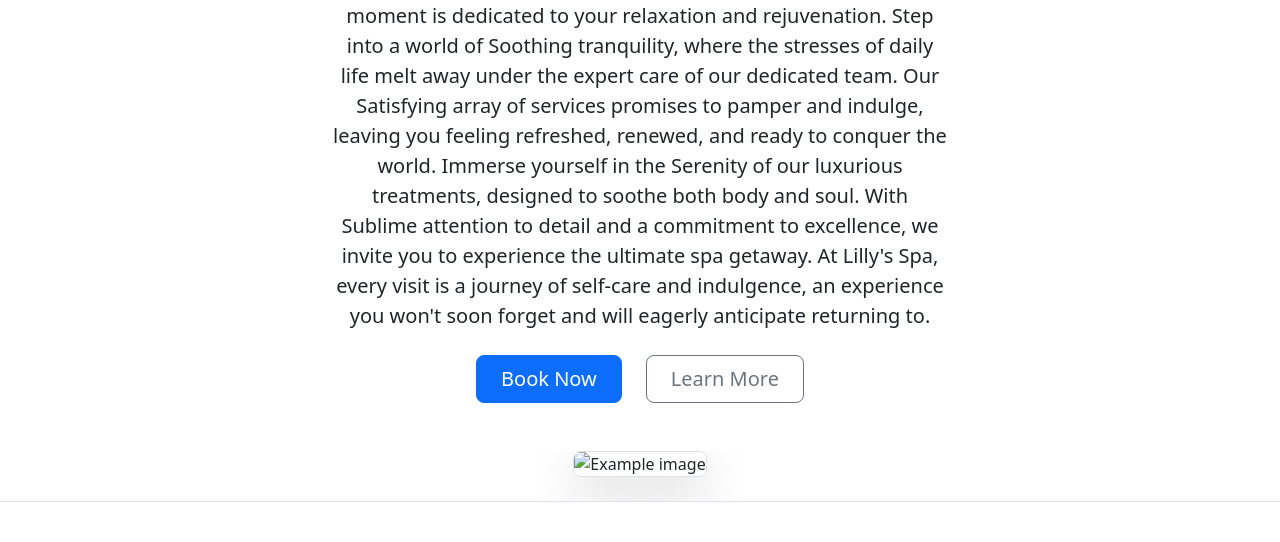
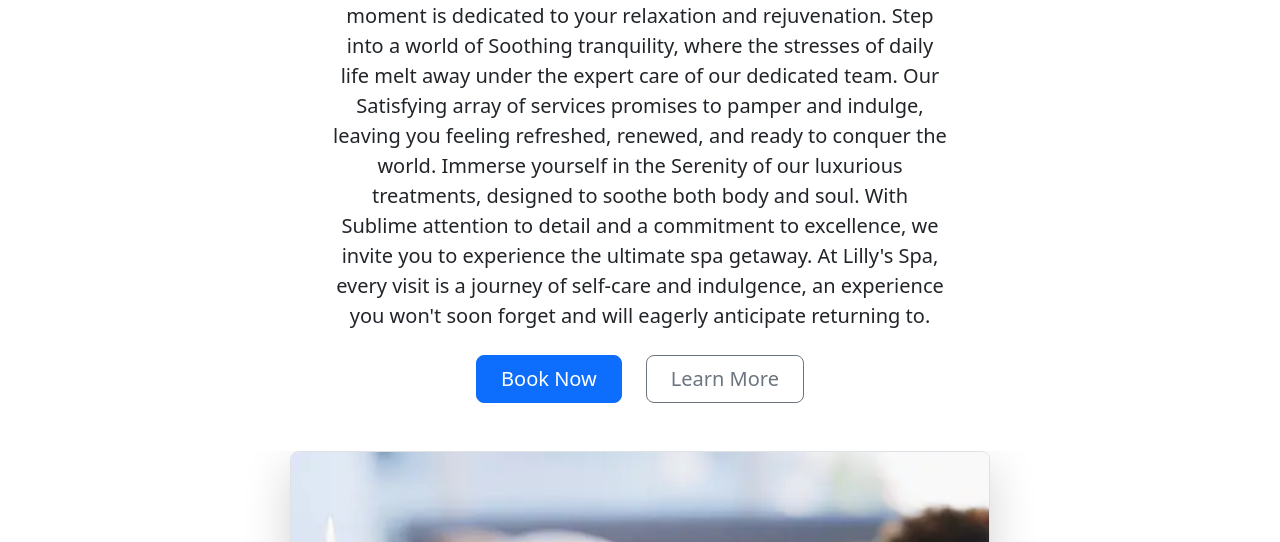
Before and after one commit to lilibethocando/spa_website, a plain HTML site: page index.html in a window 1280 px wide. Shown: the part 258-800 px from the top of the page. Drawn offline with nearby package versions, Linux system fonts and the light colour scheme.

Commit message:
Fixed image path for 1 picture on index.html

```diff
--- a/index.html
+++ b/index.html
@@ -74,7 +74,7 @@
         </div>
         <div class="overflow-hidden" style="max-height: 30vh;">
             <div class="container px-5">
-                <img src="/Homework/images/pic1.webp" class="img-fluid border rounded-3 shadow-lg mb-4"
+                <img src="./images/pic1.webp" class="img-fluid border rounded-3 shadow-lg mb-4"
                     alt="Example image" width="700" height="500" loading="lazy">
             </div>
         </div>
```
